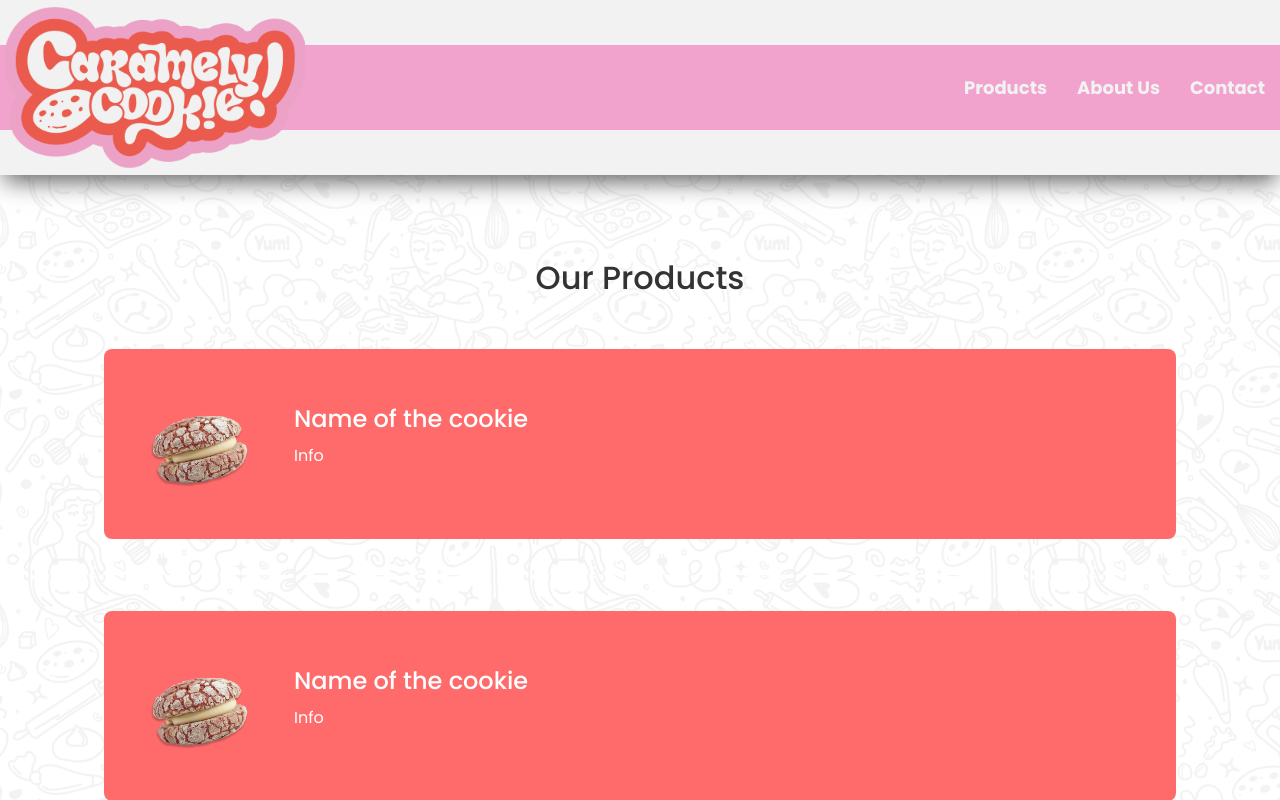
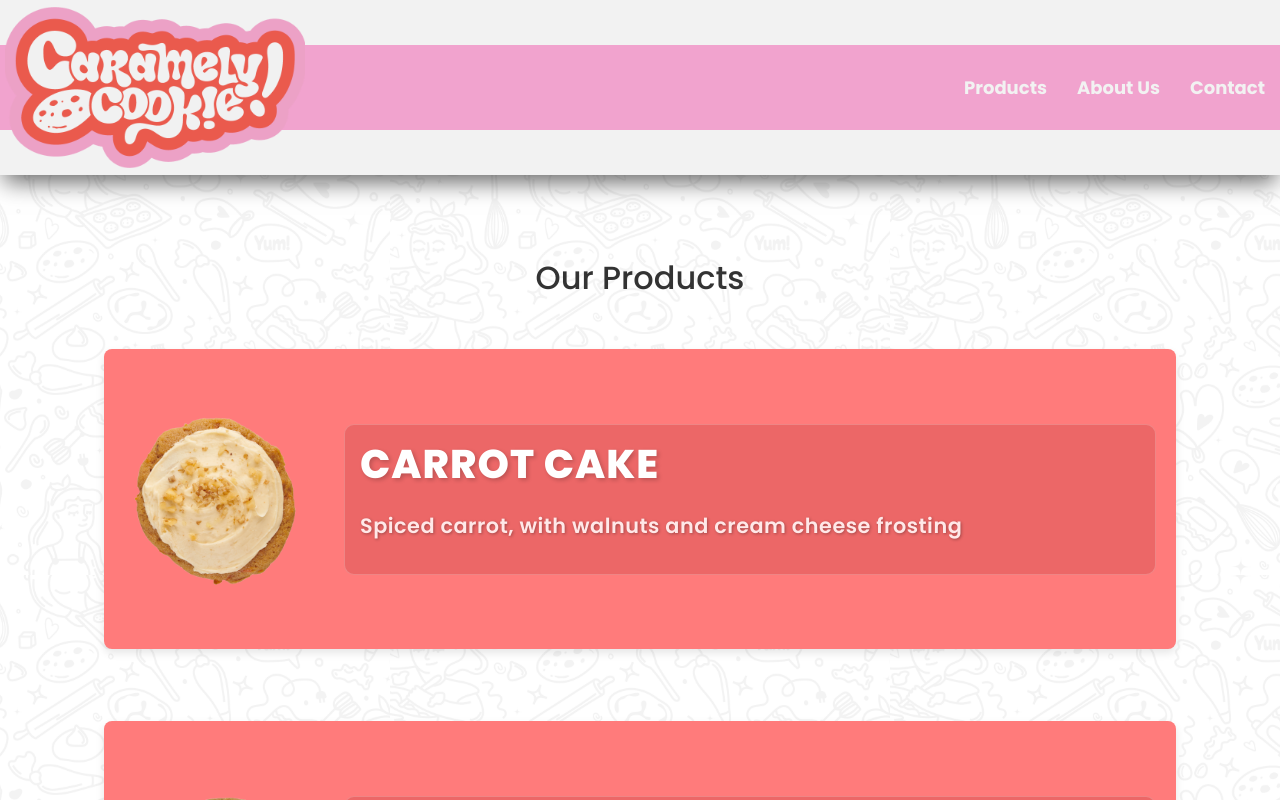
Before and after one commit to RandyFonsec/caramely-cookie, a React (Vite) app: page /products in a window 1280 px wide. Built offline with nearby package versions, Linux system fonts and the light colour scheme.

Commit message:
Products

```diff
--- a/src/components/ProductCard.module.css
+++ b/src/components/ProductCard.module.css
@@ -1,38 +1,56 @@
 .productCard {
-    background: white;
+  background: #FF7B7B; /* Un coral más vibrante */
   border-radius: 8px;
   margin: 20px 0;
   padding: 20px;
   display: flex;
   align-items: center;
   gap: 20px;
-    background-color: #FF6B6B;
+  height: 300px;
+  box-shadow: 0 4px 8px rgba(0, 0, 0, 0.1); /* Añade profundidad */
 }
 
 .imageContainer {
-    width: 150px;
-    height: 150px;
+  width: 200px;
+  height: 200px;
   flex-shrink: 0;
+  /* Añade un sutil borde blanco alrededor de la imagen */
+  border-radius: 8px;
 }
 
 .productImage {
   width: 100%;
   height: 100%;
   object-fit: cover;
-    border-radius: 8px;
+  border-radius: 6px; /* Ligeramente menor que el contenedor */
 }
 
 .contentContainer {
   flex: 1;
-    color: white;
+  color: #FFFFFF;
+  padding: 15px;
+  /* Fondo más oscuro para mejor contraste */
+  background-color: rgba(192, 57, 57, 0.3); /* Un rojo más oscuro semi-transparente */
+  border-radius: 10px;
+  border: 1px solid rgba(255, 255, 255, 0.2); /* Borde sutil */
 }
 
 .productName {
-    font-size: 1.5rem;
-    margin-bottom: 10px;
+  font-size: 2.5rem;
+  margin-bottom: 20px;
+  font-weight: 800;
+  text-transform: uppercase;
+  letter-spacing: 1px;
+  color: #FFF;
+  /* Sombra de texto más pronunciada para mejor legibilidad */
+  text-shadow: 2px 2px 4px rgba(0, 0, 0, 0.2);
 }
 
 .productDescription {
-    font-size: 1rem;
-    line-height: 1.5;
+  font-size: 1.3rem;
+  line-height: 1.7;
+  font-weight: 600;
+  text-shadow: 1px 1px 3px rgba(0, 0, 0, 0.3);
+  color: #FFE8E8; /* Un blanco ligeramente rosado */
+  letter-spacing: 0.5px;
 }
--- a/src/components/ProductList.jsx
+++ b/src/components/ProductList.jsx
@@ -6,27 +6,33 @@ const ProductList = () => {
   const [products, setProducts] = useState([
     {
       id: 1,
-      name: "Name of the cookie",
-      description: "Info",
-      image: "/src/assets/cookie-image.png"
+      name: "Carrot Cake",
+      description: "Spiced carrot, with walnuts and cream cheese frosting",
+      image: "/src/assets/cookie1.png"
     },
     {
       id: 2,
-      name: "Name of the cookie",
-      description: "Info",
-      image: "/src/assets/cookie-image.png"
+      name: "Chocolate Chip",
+      description: "Our Chocolate Chip will please your inner sweet tooth",
+      image: "/src/assets/cookie2.png"
     },
     {
       id: 3,
-      name: "Name of the cookie",
-      description: "Info",
-      image: "/src/assets/cookie-image.png"
+      name: "Lemon Crinkle",
+      description: "Butter and lemon, wrapped in sugar clouds",
+      image: "/src/assets/cookie3.png"
     },
     {
       id: 4,
-      name: "Name of the cookie",
-      description: "Info",
-      image: "/src/assets/cookie-image.png"
+      name: "Red Velvet Crinkle",
+      description: "Decadent Red Velvet filled with white chocolate",
+      image: "/src/assets/cookie4.png"
+    },
+    {
+      id: 5,
+      name: "Sea Salt Toffee",
+      description: "Chocolate Chip with buttercream and our buttery toffee",
+      image: "/src/assets/cookie5.png"
     }
   ]);
 
```
Lines whose indentation alone changed are shown as unchanged.
